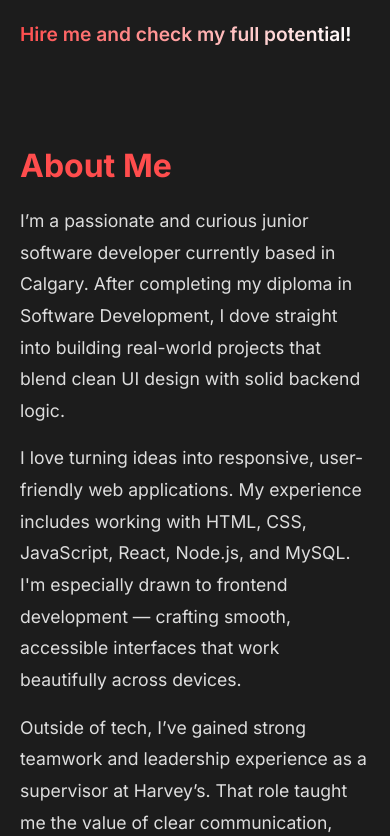
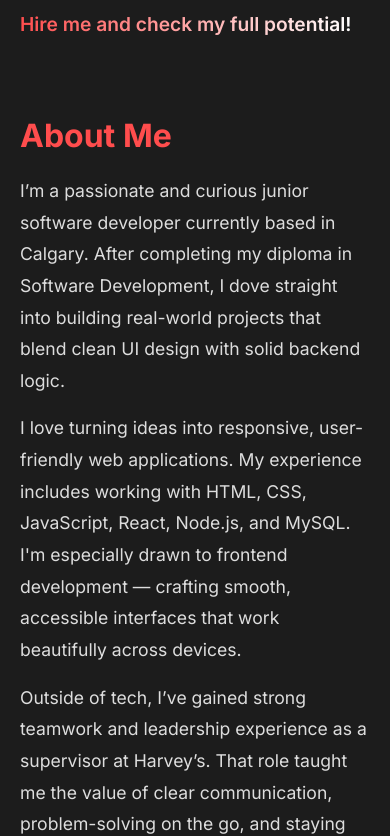
Before and after one commit to SourabhThakur01/portfolio, a React (Vite) app: page / in a window 390 px wide. Shown: the part 808-1644 px from the top of the page. Built offline with nearby package versions, Linux system fonts and the light colour scheme.

Commit message:
Update Landing.css

```diff
--- a/src/pages/Landing.css
+++ b/src/pages/Landing.css
@@ -503,6 +503,7 @@ body {
     align-items: center;
     padding: 15px 20px;
     position: sticky;
+    margin-top: -10px;
   }
 
 .nav-links {
@@ -646,4 +647,8 @@ body {
   .nav-links a {
     font-size: 1rem;
   }
+
+  .section {
+    margin-top: -20px;
+  }
 }
```
